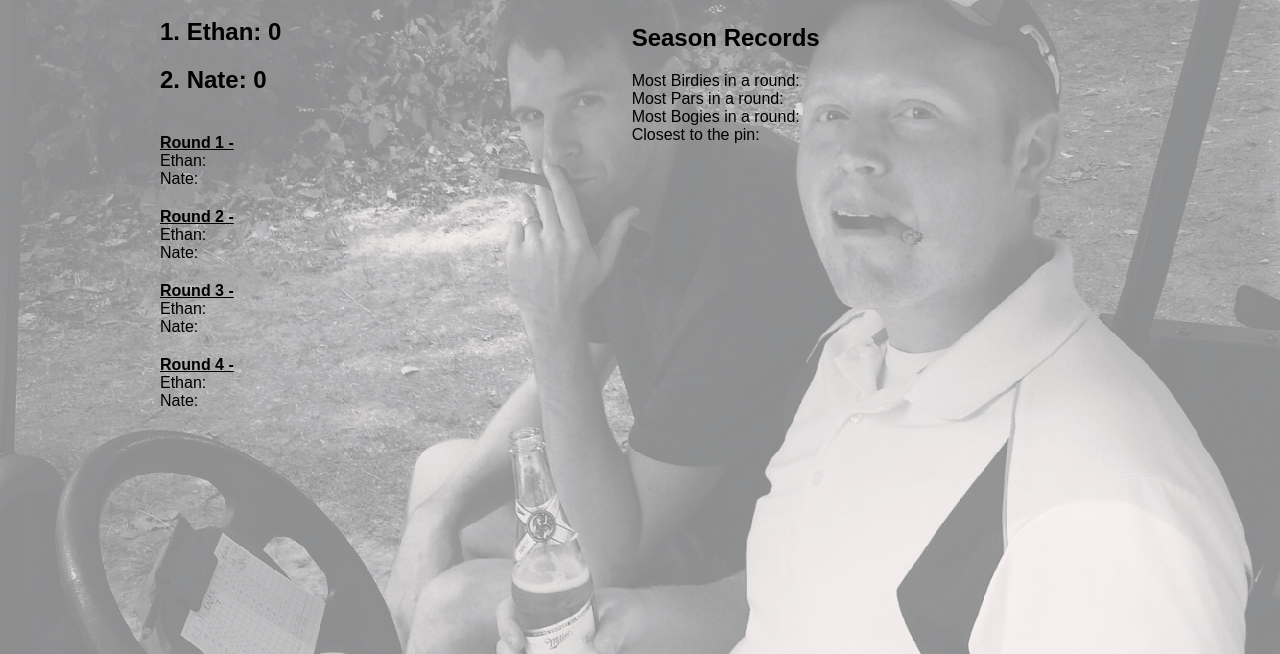
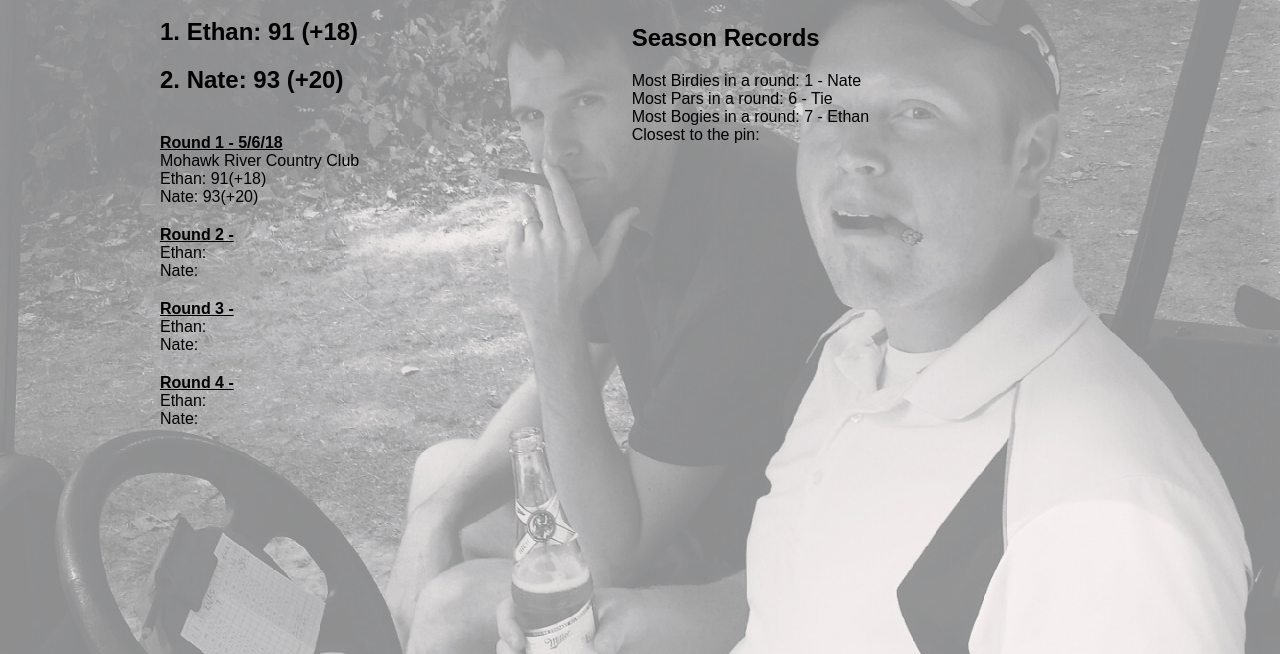
Before and after one commit to nate-eaves/boozenbogeys, a plain HTML site: page BoozeAndBogeys_2018.html in a window 1280 px wide. Shown: the part 146-800 px from the top of the page. Drawn offline with nearby package versions, Linux system fonts and the light colour scheme.

Commit message:
1st round
2018 round 1

```diff
--- a/BoozeAndBogeys_2018.html
+++ b/BoozeAndBogeys_2018.html
@@ -16,13 +16,13 @@
         </a>
         <h1>2017 Booze and Bogeys Tour</h1>
         <div class="tour_results">
-            <h2 class="standing">1. Ethan: 0</h2>
-            <h2 class="standing">2. Nate: 0</h2>
+            <h2 class="standing">1. Ethan: 91 (+18)</h2>
+            <h2 class="standing">2. Nate: 93 (+20)</h2>
 
-            <p class="round">Round 1 - </p>
-            <p></p>
-            <p>Ethan: </p>
-            <p>Nate: </p>
+            <p class="round">Round 1 - 5/6/18</p>
+            <p>Mohawk River Country Club</p>
+            <p>Ethan: 91(+18)</p>
+            <p>Nate: 93(+20)</p>
 
             <p class="round">Round 2 - </p>
             <p></p>
@@ -42,9 +42,9 @@
     </div>
     <div class="tour_records">
         <h2>Season Records</h2>
-        <p>Most Birdies in a round: </p>
-        <p>Most Pars in a round: </p>
-        <p>Most Bogies in a round: </p>
+        <p>Most Birdies in a round: 1 - Nate</p>
+        <p>Most Pars in a round: 6 - Tie</p>
+        <p>Most Bogies in a round: 7 - Ethan</p>
         <p>Closest to the pin: </p>
     </div>
 </div>
```
Also changed, not shown: BoozeAndBogeys_2017.html (+7 -2 lines), index.html (+4 -4 lines).
